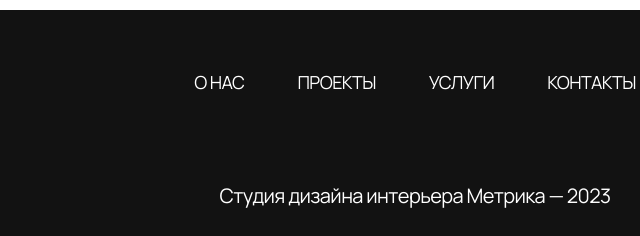
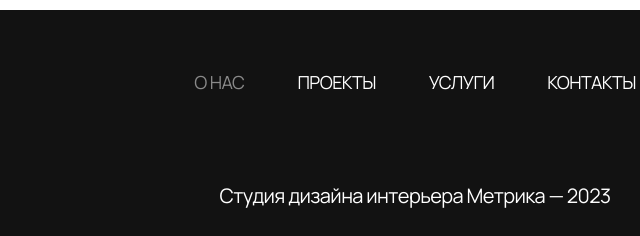
Before and after one commit to KonstantinKZH/module2-task3, a plain HTML site: page index.html in a window 1280 px wide. In both pictures the pointer is over the link "О НАС". Shown: the part 7113-7349 px from the top of the page, 225-865 px from the left. Drawn offline with Linux system fonts and the light colour scheme.

Commit message:
fixed the bugs

```diff
--- a/style.css
+++ b/style.css
@@ -729,6 +729,11 @@ body{
     line-height: 25px;
     text-decoration: none;
     color: #ffffff;
+    transition:  all .3s ease;
+}
+
+.nav__link:hover{
+    opacity: 0.5;
 }
 
 .footer__header{
```
